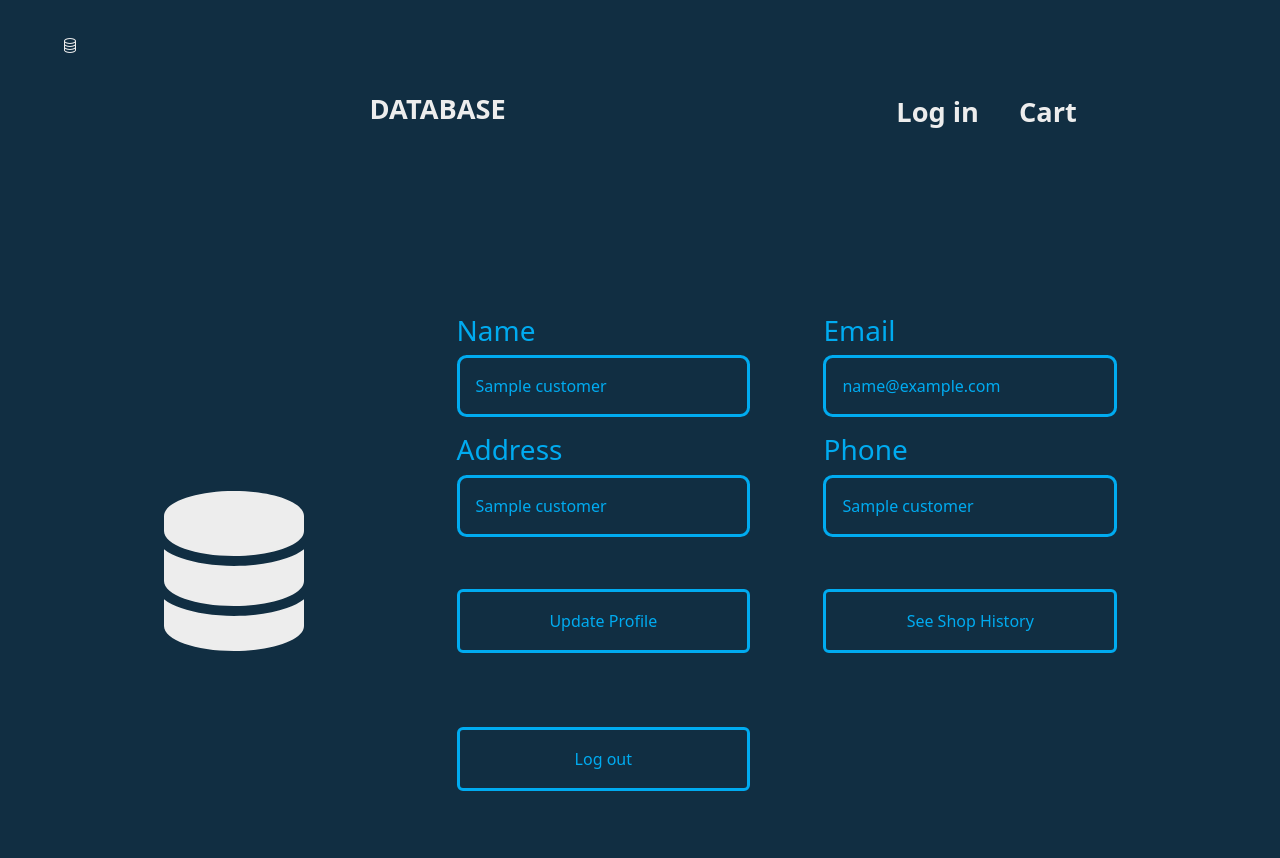
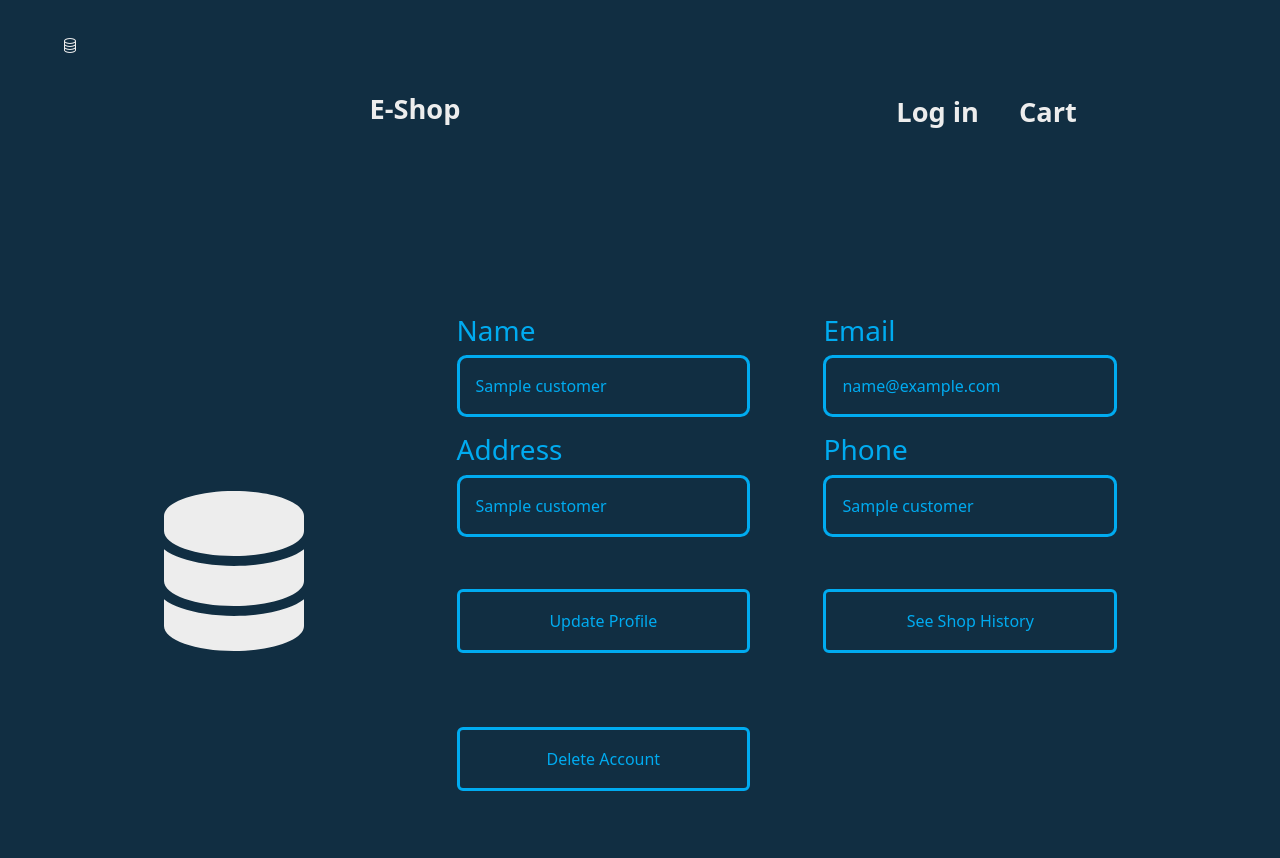
Before and after one commit to Esapling/Shopping-Website-Database-Project, a Flask app: template templates/user_page.html in a window 1280 px wide. Shown: the top 858 px of the page. Run offline with Flask 3, Linux system fonts and the light colour scheme; the template is opened without the code that fills it: most values are stand-ins (such as "Sample title", 1, 10 or a date in 2020); some libraries are stand-ins or nearby versions.

Commit message:
Implemented user delete account option. Fixed bug in update user.
TODO: Add warning to user before deletion of account.

```diff
--- a/models.py
+++ b/models.py
@@ -31,7 +31,3 @@ class UpdateProfileForm(FlaskForm):
     address = StringField("address", validators=[DataRequired(), validators.Length(min=8)],
                           render_kw={"class": "input-field"})
     submit = SubmitField("submit", render_kw={"class": "submit-field"})
-
-
-class DeleteUserForm(FlaskForm):
-    submit = SubmitField("submit", render_kw={"class": "submit-field"})
--- a/server.py
+++ b/server.py
@@ -4,7 +4,7 @@ from flask_bootstrap import Bootstrap5
 from flask_wtf import FlaskForm
 from flask_wtf.csrf import CSRFProtect
 
-from models import LoginForm, SignUpForm, UpdateProfileForm, DeleteUserForm
+from models import LoginForm, SignUpForm, UpdateProfileForm
 import os
 from database_manager import DatabaseManagement
 from category_manager import Category
@@ -33,7 +33,11 @@ csrf.init_app(app)
     TODO:
         [⏳] User Profile
             [✔] Update
-            [⏳] Delete  (warn user before delete)
+            [✔] Delete
+            [~] Warn user before delete
+            [~] Logout (delete session)
+            [⏳] Get access to user page from main page
+            [ ] Stay logged in --> do not show login page everytime pls
         [✔] Favorites
             [✔] Insert (like)
             [✔] Delete (dislike)
@@ -51,16 +55,18 @@ csrf.init_app(app)
             [⏳] Check out / Payment - POST /cart/checkout/    + Stock control
         [ ] Shoppingcart/box
             [✔] See current cart - GET /cart/
-            [ ] Delete item from cart - DELETE /cart/<item_id>/
+            [~] Delete item from cart - DELETE /cart/<item_id>/
             [?] See past transactions - GET /cart/history/
-            [X] Bill (Created after transaction)
+            [X?] Bill (Created after transaction)
             [ ] What is lira button for?
         [ ] Stay logged in
             [ ] And don't show log tab when logged in
         [👀] Webpage design
             [ ] Add logo
-            [ ] Add site name (remove database title)
+            [✔] Add site name (remove database title)
+            [ ] Replace login with user profile page
             [ ] Make products not demo-like (fix descriptions)
+            [ ] At signup page leave page button needed
             [ ] Update footer information
         [X] Stores
             [ ] Add products but from new store
@@ -83,14 +89,14 @@ csrf.init_app(app)
             [ ] See all favorites
             [ ] See all shopping carts
             [ ] See all users
-        [X] Searchbox
+        [X] Searchbar
 
 """
 
 
 @app.route("/cart/", methods=['GET', 'POST'])
 def cart():
-    if 'logged_in' not in session or session['logged_in'] != True:
+    if 'logged_in' not in session or session['logged_in'] is not True:
         return redirect(url_for('login', msg="Please first log in"))
     else:
         customer_obj = Customer()
@@ -133,11 +139,12 @@ def add_shopbox(product_id):
             return redirect(url_for('home'))
 
 
+"""
 @app.route("/favourites/<product_id>", methods=['GET'])
 def add_favs(product_id):
     # check if user logged in first
     print("SUCCESS ON CALLING METHODs")
-    if 'logged_in' not in session or session['logged_in'] != True:
+    if 'logged_in' not in session or session['logged_in'] is not True:
         return redirect(url_for('login', msg="Please first log in"))
     else:
         customer_obj = Customer()
@@ -150,6 +157,7 @@ def add_favs(product_id):
         else:
             flash('Error:', 'User is not found')
             return redirect(url_for('home'))
+"""
 
 
 @app.route("/add_to_favs/<product_id>", methods=['POST'])
@@ -340,42 +348,43 @@ def update_profile():
             "address": updateProfileForm.address.data,
             "email": updateProfileForm.email.data
         }
-        customer_obj = Customer()
-        customer_id = customer_obj.checkCustomerExistByPhone(customer_phone=customer_dict['phone'])
-        if customer_id is None:
-            msg = "You are not registered yet, please sign up first."
-            return redirect(url_for('sign_up', msg=msg))
+        if 'logged_in' not in session or session['logged_in'] is not True:
+            return redirect(url_for('login', msg="Please first log in"))
         else:
-            customer_obj.updateCustomer(customer_id, customer_dict)
-            msg = "You successfully updated your profile."
-            return redirect(url_for('login', msg=msg))
+            customer_obj = Customer()
+            # FIXME: debug if user changes email will this work
+            customer_id = customer_obj.getCustomerIdByEmail(session['user_email'])
+            if customer_id is None:
+                msg = "You are not registered yet, please sign up first."
+                return redirect(url_for('sign_up', msg=msg))
+            else:
+                customer_obj.updateCustomer(customer_id, customer_dict)
+                msg = "You successfully updated your profile."
+                # TODO: is there need to update session values?
+                # FIXME: Redirect to user profile page or main page?
+                return redirect(url_for('login', msg=msg))
     else:
         return "SOMETHING WENT WRONG"
 
 
-# Delete user account code. Log out the user after deleting the profile.
-@app.route('/login/delete_user', methods=["GET", "POST"])
-def delete_user():
-    deleteUserForm = DeleteUserForm()
-    if request.method == 'GET':
-        customer_obj = Customer()
-        customer = customer_obj.getCustomerByEmail(email=session['user_email'])
-        return render_template('delete_user.html', customer=customer, form=deleteUserForm)
-    elif request.method == 'POST' and deleteUserForm.validate_on_submit():
-        customer_obj = Customer()
-        customer_id = customer_obj.checkCustomerExistByPhone(customer_phone=deleteUserForm.phone.data)
-        if customer_id is None:
-            msg = "You are not registered yet, please sign up first."
-            return redirect(url_for('sign_up', msg=msg))
-        else:
-            customer_obj.deleteCustomer(customer_id)
-            session['logged_in'] = False
-            session['user_email'] = None
-            session['customer_id'] = None
-            msg = "You successfully deleted your profile."
-            return redirect(url_for('login', msg=msg))
+# Delete user account code. Log out the user after deleting the profile. # WIP
+@app.route('/login/delete_user/<customer_id>', methods=["POST"])
+def delete_user(customer_id):
+    customer_obj = Customer()
+    # customer_id = customer_obj.getCustomerIdByEmail(customer_email)
+    if not session.get("user_email", None):
+        return redirect(url_for('login', msg="Please first log in"))
+    elif customer_id is None:
+        msg = "You are not registered yet, please sign up first."
+        return redirect(url_for('sign_up', msg=msg))
     else:
-        return "SOMETHING WENT WRONG"
+        customer_obj.deleteCustomer(customer_id)
+        session['logged_in'] = False
+        session['user_email'] = None
+        session['customer_id'] = None
+        msg = "You successfully deleted your profile."
+        # flash(msg, 'success')
+        return redirect(url_for('login', msg=msg))
 
 
 if __name__ == "__main__":
--- a/templates/user_page.html
+++ b/templates/user_page.html
@@ -17,7 +17,7 @@
           <path
             d="M4.318 2.687C5.234 2.271 6.536 2 8 2s2.766.27 3.682.687C12.644 3.125 13 3.627 13 4c0 .374-.356.875-1.318 1.313C10.766 5.729 9.464 6 8 6s-2.766-.27-3.682-.687C3.356 4.875 3 4.373 3 4c0-.374.356-.875 1.318-1.313ZM13 5.698V7c0 .374-.356.875-1.318 1.313C10.766 8.729 9.464 9 8 9s-2.766-.27-3.682-.687C3.356 7.875 3 7.373 3 7V5.698c.271.202.58.378.904.525C4.978 6.711 6.427 7 8 7s3.022-.289 4.096-.777A4.92 4.92 0 0 0 13 5.698ZM14 4c0-1.007-.875-1.755-1.904-2.223C11.022 1.289 9.573 1 8 1s-3.022.289-4.096.777C2.875 2.245 2 2.993 2 4v9c0 1.007.875 1.755 1.904 2.223C4.978 15.71 6.427 16 8 16s3.022-.289 4.096-.777C13.125 14.755 14 14.007 14 13V4Zm-1 4.698V10c0 .374-.356.875-1.318 1.313C10.766 11.729 9.464 12 8 12s-2.766-.27-3.682-.687C3.356 10.875 3 10.373 3 10V8.698c.271.202.58.378.904.525C4.978 9.71 6.427 10 8 10s3.022-.289 4.096-.777A4.92 4.92 0 0 0 13 8.698Zm0 3V13c0 .374-.356.875-1.318 1.313C10.766 14.729 9.464 15 8 15s-2.766-.27-3.682-.687C3.356 13.875 3 13.373 3 13v-1.302c.271.202.58.378.904.525C4.978 12.71 6.427 13 8 13s3.022-.289 4.096-.777c.324-.147.633-.323.904-.525Z" />
         </svg>
-        DATABASE</a>
+        E-Shop</a>
       <div class="container-items">
         <a class="nav-link" href="{{url_for('login')}}">Log in</a>
         <a class="nav-link" href="{{url_for('cart')}}">Cart</a>
@@ -63,15 +63,16 @@
           </a>
         </div>
         <div class="info-item">
-          <a href="{{url_for('logout')}}">
-            <button class="btn btn-outline-success" type="submit">Log out</button>
-          </a>
+          <!--TODO: Alert and get confirmation from user.-->
+          <form action="{{url_for('delete_user', customer_id=customer[-1])}}" method="post">
+            <input type="hidden" name="csrf_token" value="{{ csrf_token() }}"/>
+            <button class="btn btn-outline-success" type="submit" onclick="">Delete Account</button>
+          </form>
         </div>
       </div>
       <div class="info-item">
         <button class="btn btn-outline-success" type="submit">See Shop History</button>
       </div>
-
     </div>
   </div>
 </section>
```
